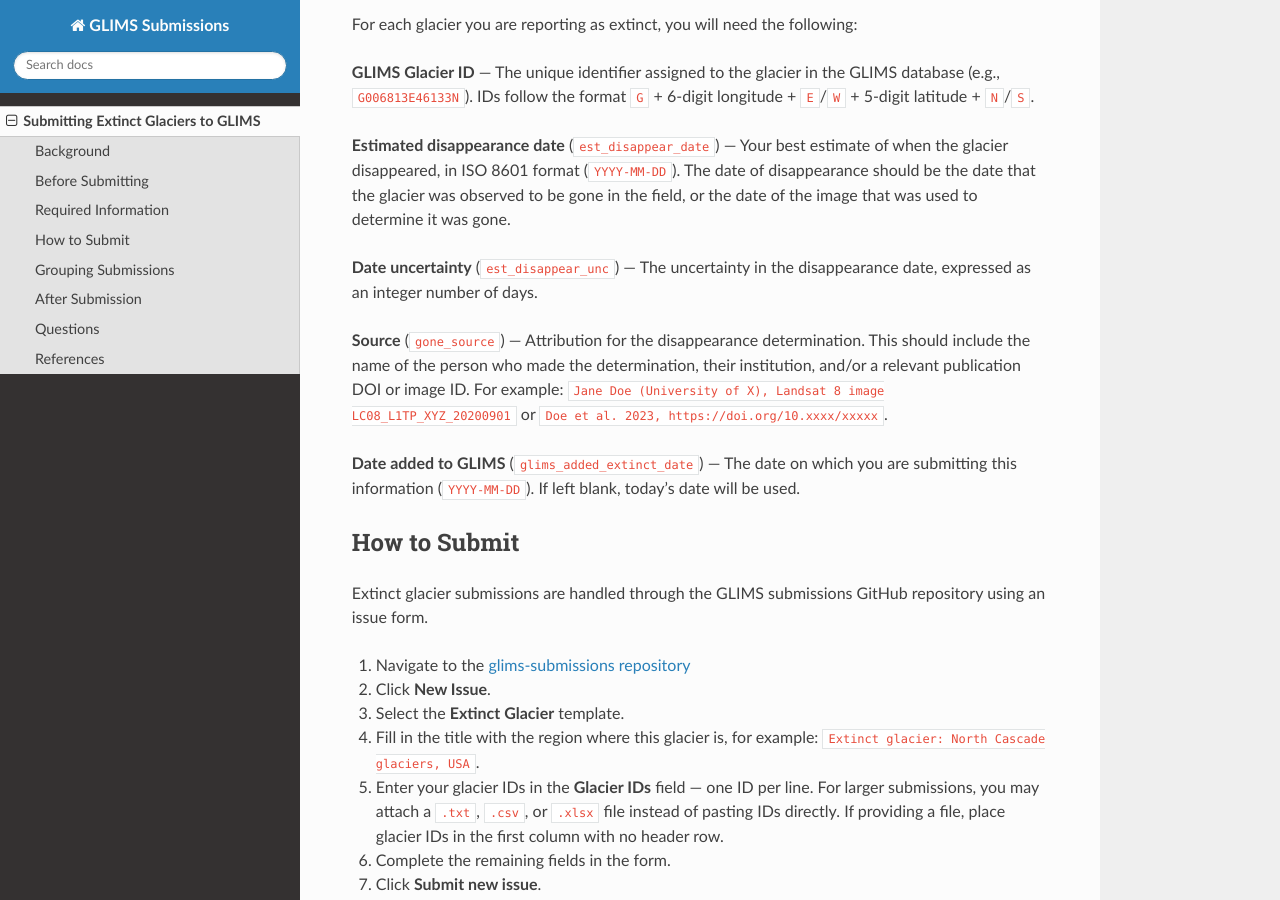
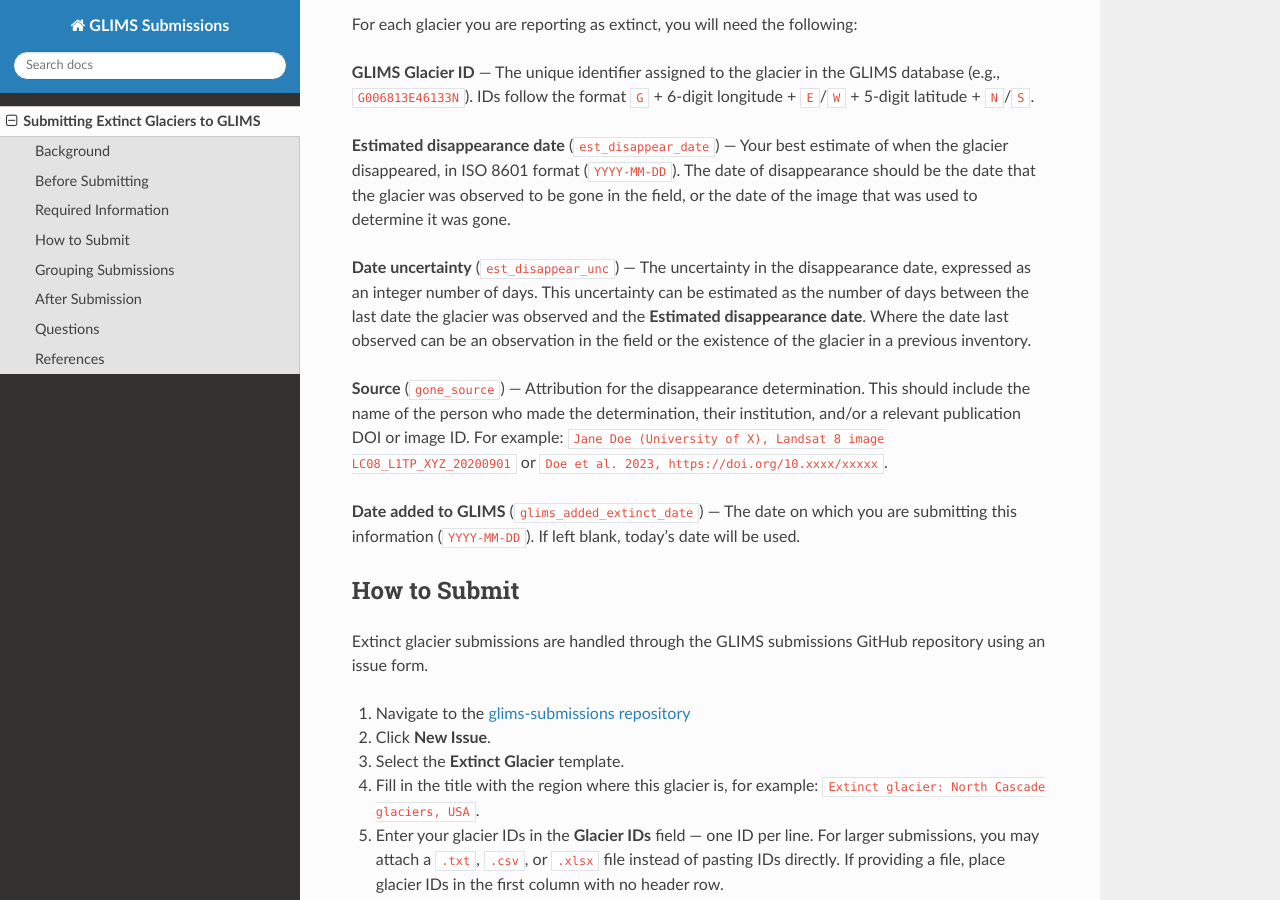
Before and after one commit to glims-nsidc/glims-submissions-docs, a Sphinx documentation site: the page built from docs/submitting_extinct_glaciers.md, in a window 1280 px wide and 900 px high, scrolled down 1155 px. Built offline with Sphinx 7.4.7 and the Read the Docs theme 3.1.0, drawn with Linux system fonts in a browser that asks for light colours.

Commit message:
Update docs/submitting_extinct_glaciers.md
Co-authored-by: Andy Barrett <andypbarrett@gmail.com>

```diff
--- a/docs/submitting_extinct_glaciers.md
+++ b/docs/submitting_extinct_glaciers.md
@@ -35,7 +35,7 @@ For each glacier you are reporting as extinct, you will need the following:
 
 **Estimated disappearance date** (`est_disappear_date`) — Your best estimate of when the glacier disappeared, in ISO 8601 format (`YYYY-MM-DD`).  The date of disappearance should be the date that the glacier was observed to be gone in the field, or the date of the image that was used to determine it was gone.
 
-**Date uncertainty** (`est_disappear_unc`) — The uncertainty in the disappearance date, expressed as an integer number of days.
+**Date uncertainty** (`est_disappear_unc`) — The uncertainty in the disappearance date, expressed as an integer number of days.  This uncertainty can be estimated as the number of days between the last date the glacier was observed and the **Estimated disappearance date**.  Where the date last observed can be an observation in the field or the existence of the glacier in a previous inventory.
 
 **Source** (`gone_source`) — Attribution for the disappearance determination. This should include the name of the person who made the determination, their institution, and/or a relevant publication DOI or image ID. For example: `Jane Doe (University of X), Landsat 8 image LC08_L1TP_XYZ_20200901` or `Doe et al. 2023, https://doi.org/10.xxxx/xxxxx`.
 
```
